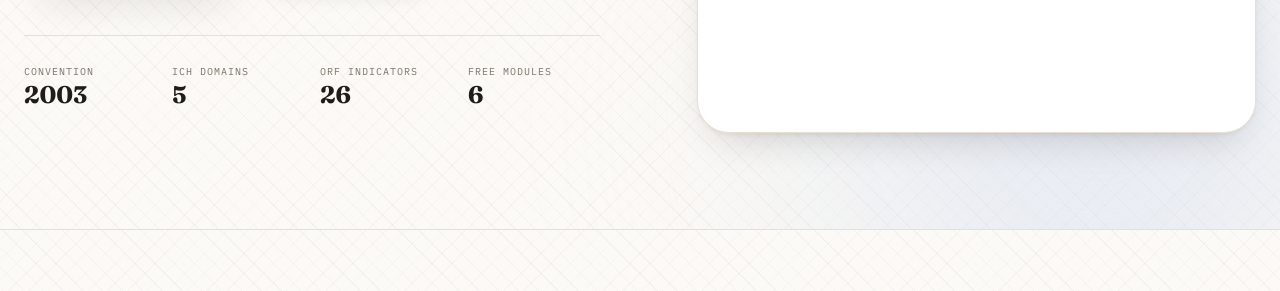
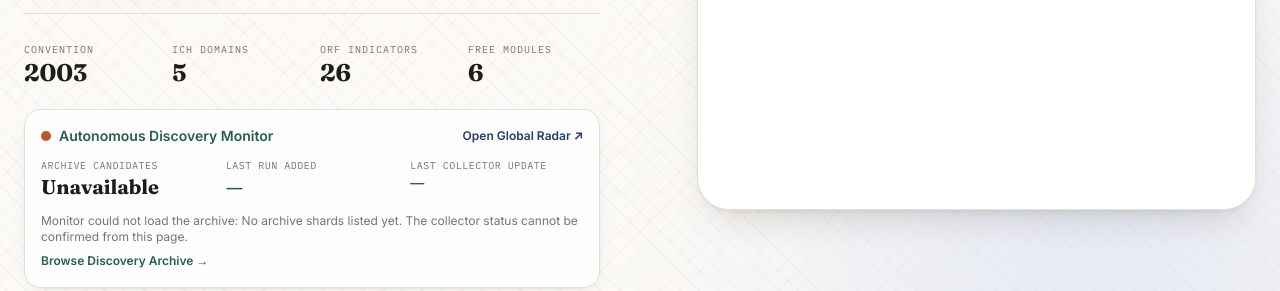
Before and after one commit to AnggaConni/ICH-Radar, a plain HTML site: page index.html in a window 1280 px wide. Shown: the part 706-997 px from the top of the page. Drawn offline with nearby package versions, Linux system fonts and the light colour scheme; no server answers.

Commit message:
Add autonomous discovery status monitor to hero

```diff
--- a/index.html
+++ b/index.html
@@ -301,7 +301,22 @@ tailwind.config = {
           <div><dt class="font-mono text-[10px] uppercase tracking-widest text-ink-mute">ORF Indicators</dt><dd class="font-display font-bold text-2xl text-ink">26</dd></div>
           <div><dt class="font-mono text-[10px] uppercase tracking-widest text-ink-mute">Free Modules</dt><dd class="font-display font-bold text-2xl text-ink">6</dd></div>
         </dl>
-      </div>
+        <!-- Autonomous Discovery Status -->
+        <section id="discovery-status-card" class="mt-5 max-w-xl rounded-2xl border border-jade-100 bg-white/90 p-4 shadow-soft" aria-live="polite">
+          <div class="flex items-center justify-between gap-3 flex-wrap">
+            <div class="flex items-center gap-2 text-jade-600 font-semibold text-sm"><span id="discovery-status-dot" class="inline-block w-2.5 h-2.5 rounded-full bg-slate-400"></span><span>Autonomous Discovery Monitor</span></div>
+            <a href="radar.html" class="text-xs font-semibold text-heritage-600 hover:underline">Open Global Radar ↗</a>
+          </div>
+          <div class="grid grid-cols-2 sm:grid-cols-3 gap-3 mt-3">
+            <div><div class="font-mono text-[10px] uppercase tracking-wider text-ink-mute">Archive candidates</div><div id="discovery-total" class="font-display font-bold text-xl text-ink">Loading…</div></div>
+            <div><div class="font-mono text-[10px] uppercase tracking-wider text-ink-mute">Last run added</div><div id="discovery-new" class="font-display font-bold text-xl text-jade-600">—</div></div>
+            <div class="col-span-2 sm:col-span-1"><div class="font-mono text-[10px] uppercase tracking-wider text-ink-mute">Last collector update</div><div id="discovery-updated" class="text-sm font-medium text-ink-soft">Checking…</div></div>
+          </div>
+          <p id="discovery-status-message" class="text-xs text-ink-mute mt-3">Checking the autonomous RSS archive…</p>
+          <a href="discovery.html" class="inline-flex mt-2 text-xs font-semibold text-jade-600 hover:underline">Browse Discovery Archive →</a>
+        </section>
+      </div>
+
 
       <!-- Smart heritage preview -->
       <!-- Smart heritage preview (Text-Based Data Stack) -->
@@ -1917,5 +1932,31 @@ function resetQuiz(){ score = 0; elScore.textContent = '0'; recent = []; loadRan
 
 document.addEventListener('DOMContentLoaded', loadRandomQuestion);
 </script>
+
+<script>
+(async function loadDiscoveryHeroStatus(){
+ const set=(id,v)=>{const e=document.getElementById(id);if(e)e.textContent=v;};
+ const dot=document.getElementById('discovery-status-dot');
+ try{
+  const res=await fetch('free_discovery_candidates.json?t='+Date.now(),{cache:'no-store'});
+  if(!res.ok)throw new Error('Archive summary HTTP '+res.status);
+  const s=await res.json(), files=Array.isArray(s.archive_files)?s.archive_files:[];
+  if(!files.length)throw new Error('No archive shards listed yet');
+  const shards=await Promise.all(files.map(async file=>{const r=await fetch(file+'?t='+Date.now(),{cache:'no-store'});if(!r.ok)throw new Error(file+' HTTP '+r.status);const d=await r.json();return Array.isArray(d)?d.length:0;}));
+  const total=shards.reduce((a,b)=>a+b,0);
+  set('discovery-total',total.toLocaleString());
+  set('discovery-new',Number(s.new_records_this_run||0).toLocaleString());
+  const dt=s.generated_at?new Date(s.generated_at):null;
+  set('discovery-updated',dt&&!isNaN(dt)?dt.toLocaleString(): 'Date unavailable');
+  set('discovery-status-message','Archive reachable · '+files.length+' shard(s) loaded · '+(s.feed_errors?.length||0)+' feed error(s) in last run.');
+  if(dot){dot.className='inline-block w-2.5 h-2.5 rounded-full bg-jade-500';}
+ }catch(err){
+  set('discovery-total','Unavailable');set('discovery-new','—');set('discovery-updated','—');
+  set('discovery-status-message','Monitor could not load the archive: '+err.message+'. The collector status cannot be confirmed from this page.');
+  if(dot){dot.className='inline-block w-2.5 h-2.5 rounded-full bg-terra-500';}
+ }
+})();
+</script>
+
 </body>
 </html>
```
